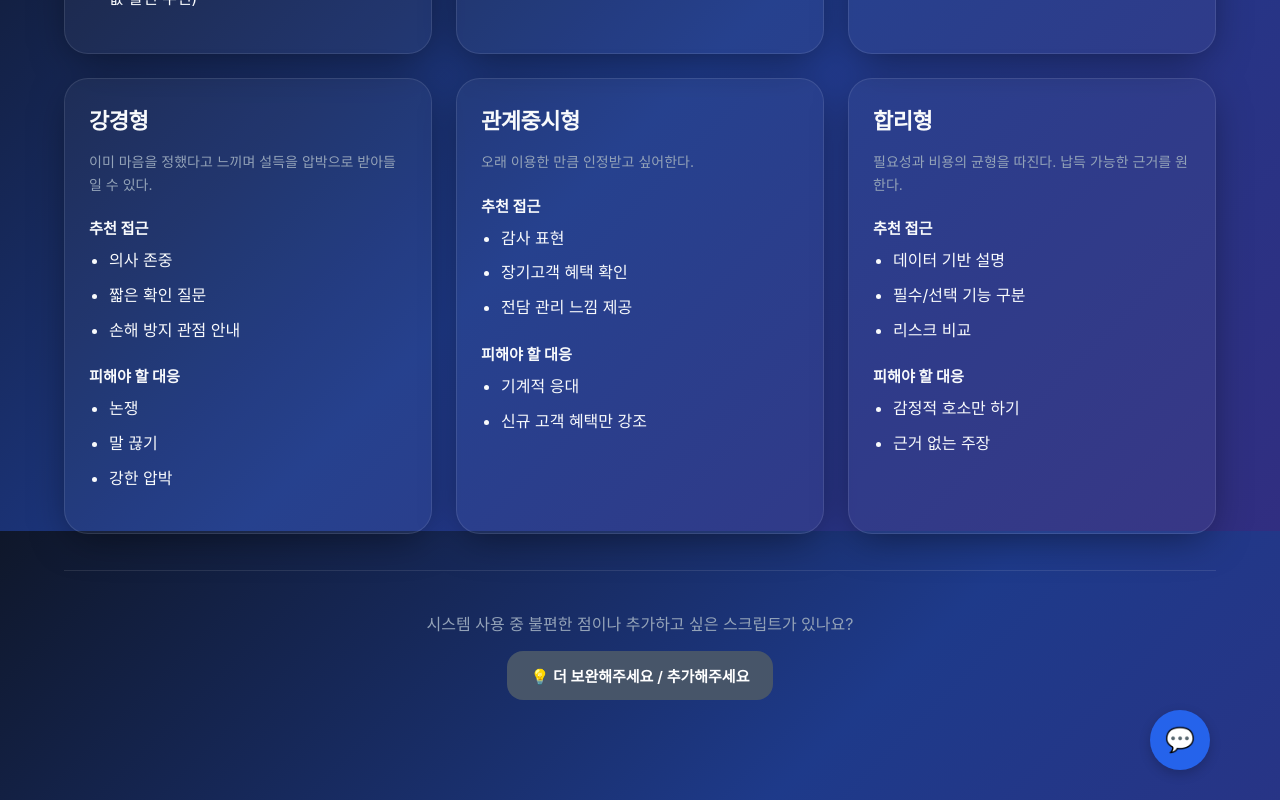
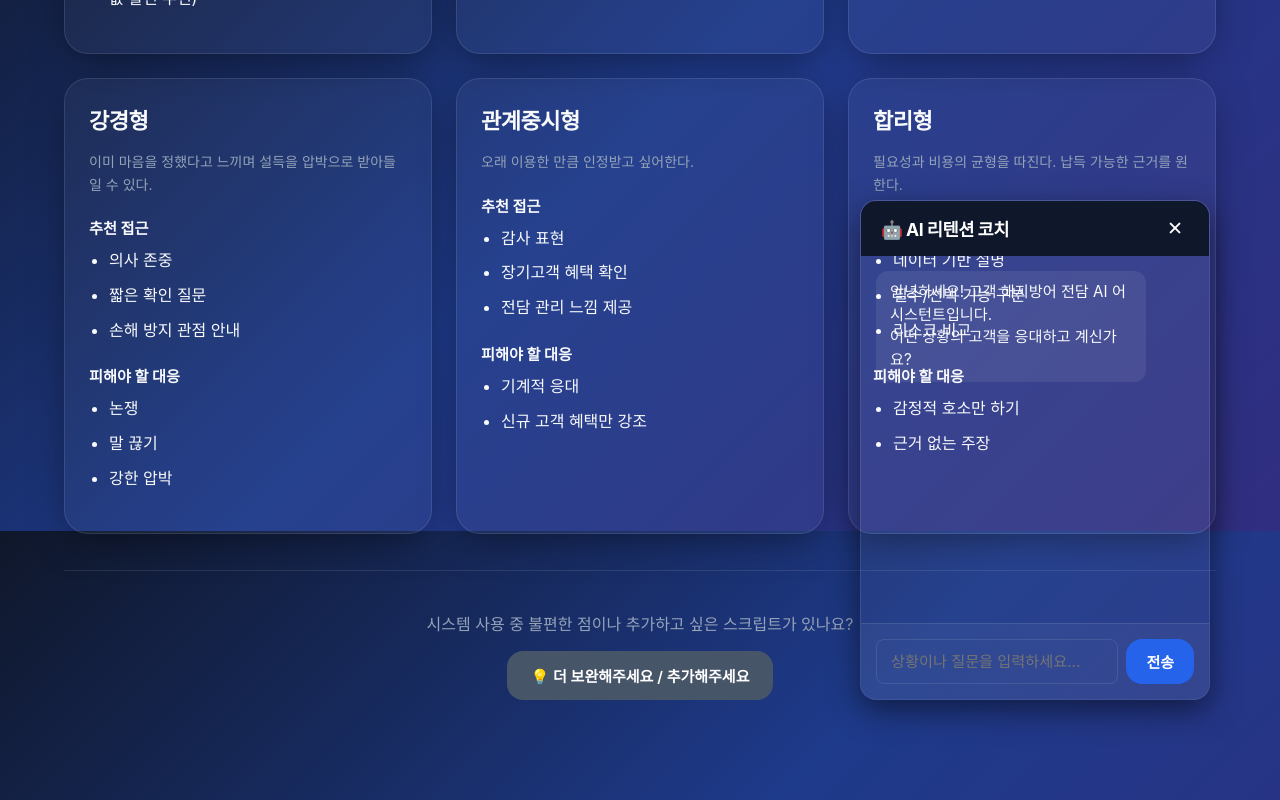
Before and after one commit to bough38-web/https-github.com-bough38-web, a Next.js app: page / in a window 1280 px wide. Shown: the part 9869-10669 px from the top of the page. Built offline with nearby package versions, Linux system fonts and the light colour scheme; a web font is replaced by a local one.

Commit message:
style: Fixed chatbot window to bottom right and set to always open

```diff
--- a/components/AIChatbot.tsx
+++ b/components/AIChatbot.tsx
@@ -3,7 +3,7 @@
 import { useState, useRef, useEffect } from 'react';
 
 export default function AIChatbot() {
-  const [isOpen, setIsOpen] = useState(false);
+  const [isOpen, setIsOpen] = useState(true);
   const [messages, setMessages] = useState<{role: 'user' | 'assistant', content: string}[]>([]);
   const [input, setInput] = useState('');
   const [isLoading, setIsLoading] = useState(false);
@@ -75,20 +75,11 @@ export default function AIChatbot() {
 
       {isOpen && (
         <div style={{
-          position: 'fixed', top: 0, left: 0, width: '100%', height: '100%',
-          background: 'rgba(0, 0, 0, 0.6)', zIndex: 10000,
-          display: 'flex', justifyContent: 'center', alignItems: 'center'
-        }} onClick={() => setIsOpen(false)}>
-
-          <div
-            onClick={(e) => e.stopPropagation()}
-            style={{
-              width: '90%', maxWidth: '450px', height: '80vh', maxHeight: '700px',
+          position: 'fixed', bottom: 100, right: 30, width: '350px', height: '500px',
           background: 'var(--color-surface)', border: '1px solid var(--color-border)',
           borderRadius: 16, boxShadow: '0 10px 30px rgba(0,0,0,0.5)',
-              display: 'flex', flexDirection: 'column', overflow: 'hidden'
-            }}
-          >
+          display: 'flex', flexDirection: 'column', overflow: 'hidden', zIndex: 10000
+        }}>
           <div style={{ background: '#0f172a', color: '#fff', padding: '15px 20px', display: 'flex', justifyContent: 'space-between', alignItems: 'center' }}>
             <h3 style={{ margin: 0, fontSize: '1.1rem' }}>🤖 AI 리텐션 코치</h3>
             <button onClick={() => setIsOpen(false)} style={{ background: 'transparent', border: 'none', color: '#fff', cursor: 'pointer', fontSize: '1.2rem' }}>✕</button>
@@ -125,7 +116,6 @@ export default function AIChatbot() {
             <button onClick={handleSend} className="btn-primary" style={{ padding: '0 20px', background: '#2563eb', fontWeight: 'bold' }}>전송</button>
           </div>
         </div>
-        </div>
       )}
     </>
   );
```
Lines whose indentation alone changed are shown as unchanged.
